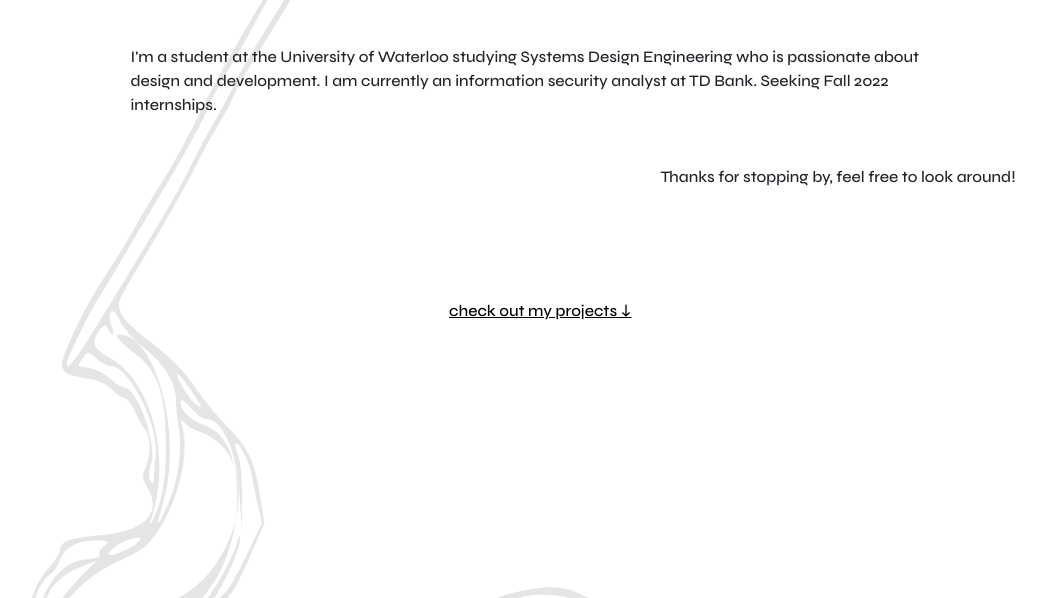
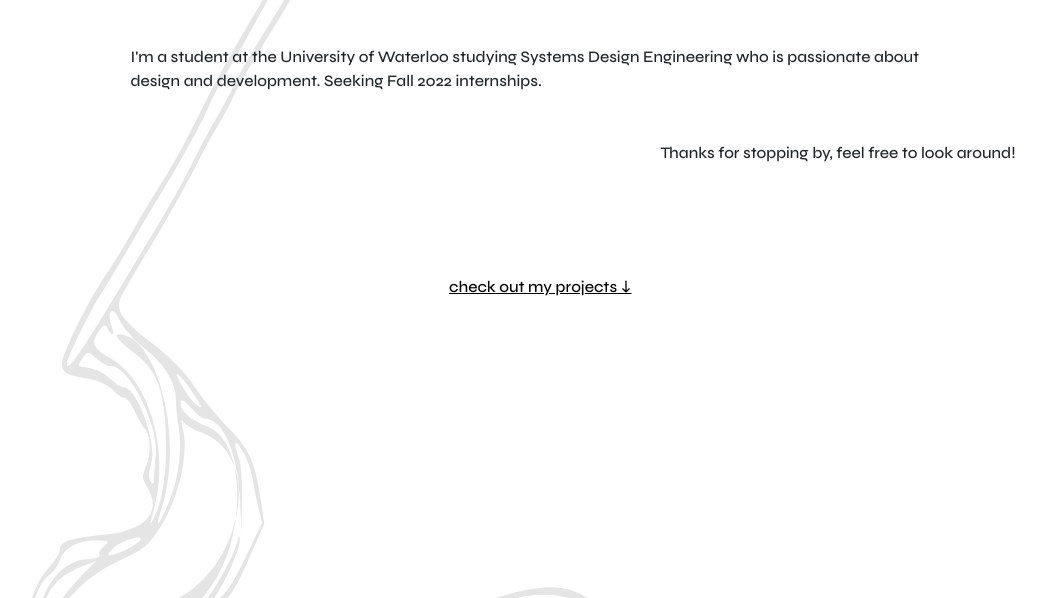
Before and after one commit to sophiewangg/sophiewangg.github.io, a plain HTML site: page index.html in a window 1280 px wide. Shown: the part 202-800 px from the top of the page, without its empty margins (91-1138 px from the left). Drawn offline with nearby package versions, Linux system fonts and the light colour scheme.

Commit message:
Update index.html

```diff
--- a/index.html
+++ b/index.html
@@ -61,7 +61,7 @@
     <main>
         <div class="intro">
             <h1 class="title"> hello, sophie here ʕ•́ᴥ•̀ʔっ </h1>
-            <p class="about-content">I'm a student at the University of Waterloo studying Systems Design Engineering who is passionate about design and development. I am currently an information security analyst at TD Bank. Seeking Fall 2022 internships.</p>
+            <p class="about-content">I'm a student at the University of Waterloo studying Systems Design Engineering who is passionate about design and development. Seeking Fall 2022 internships.</p>
             <p id="side-note">Thanks for stopping by, feel free to look around!</p>
         </div>
         <div id="scroll">
```
